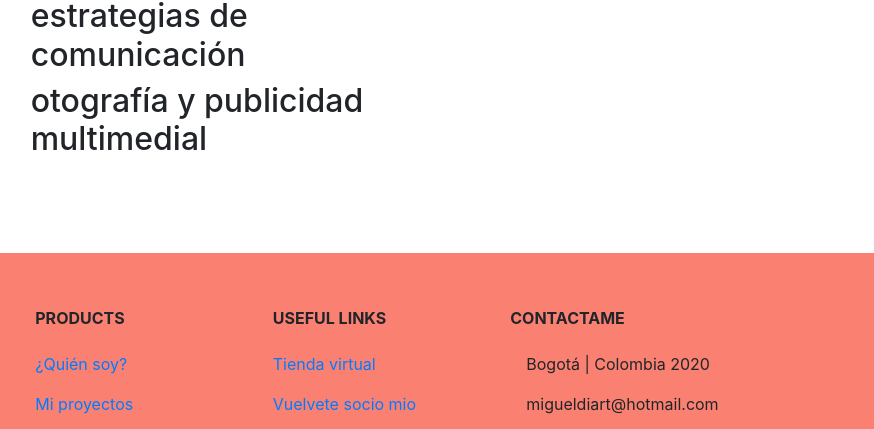
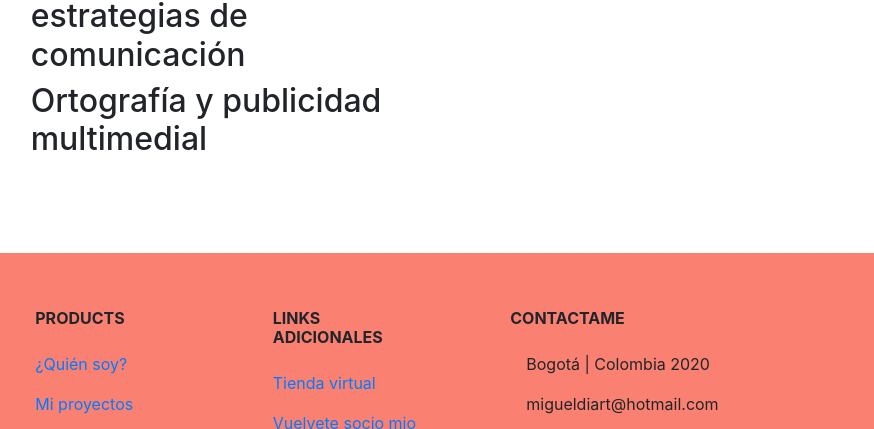
Before and after one commit to MigeruSan117/PortafolioWebVer10, a plain HTML site: page index.html in a window 1280 px wide. Shown: the part 1428-1857 px from the top of the page, 406-1280 px from the left. Drawn offline with nearby package versions, Linux system fonts and the light colour scheme; some icons are missing.

Commit message:
Update index.html

```diff
--- a/index.html
+++ b/index.html
@@ -162,7 +162,7 @@
               <h2>Edición y composición audiovisual</h2>
             </div>
             <div class="col-md-6 col-sm-12">
-              <h2>otografía y publicidad multimedial</h2>
+              <h2>Ortografía y publicidad multimedial</h2>
             </div>
           </div>
         </div>
@@ -200,7 +200,7 @@
             </div>
             <hr class="w-100 clearfix d-md-none">
             <div class="col-md-3 col-lg-2 col-xl-2 mx-auto mt-3">
-              <h6 class="text-uppercase mb-4 font-weight-bold">Useful links</h6>
+              <h6 class="text-uppercase mb-4 font-weight-bold">Links adicionales</h6>
               <p>
                 <a href="#!">Tienda virtual</a>
               </p>
```
